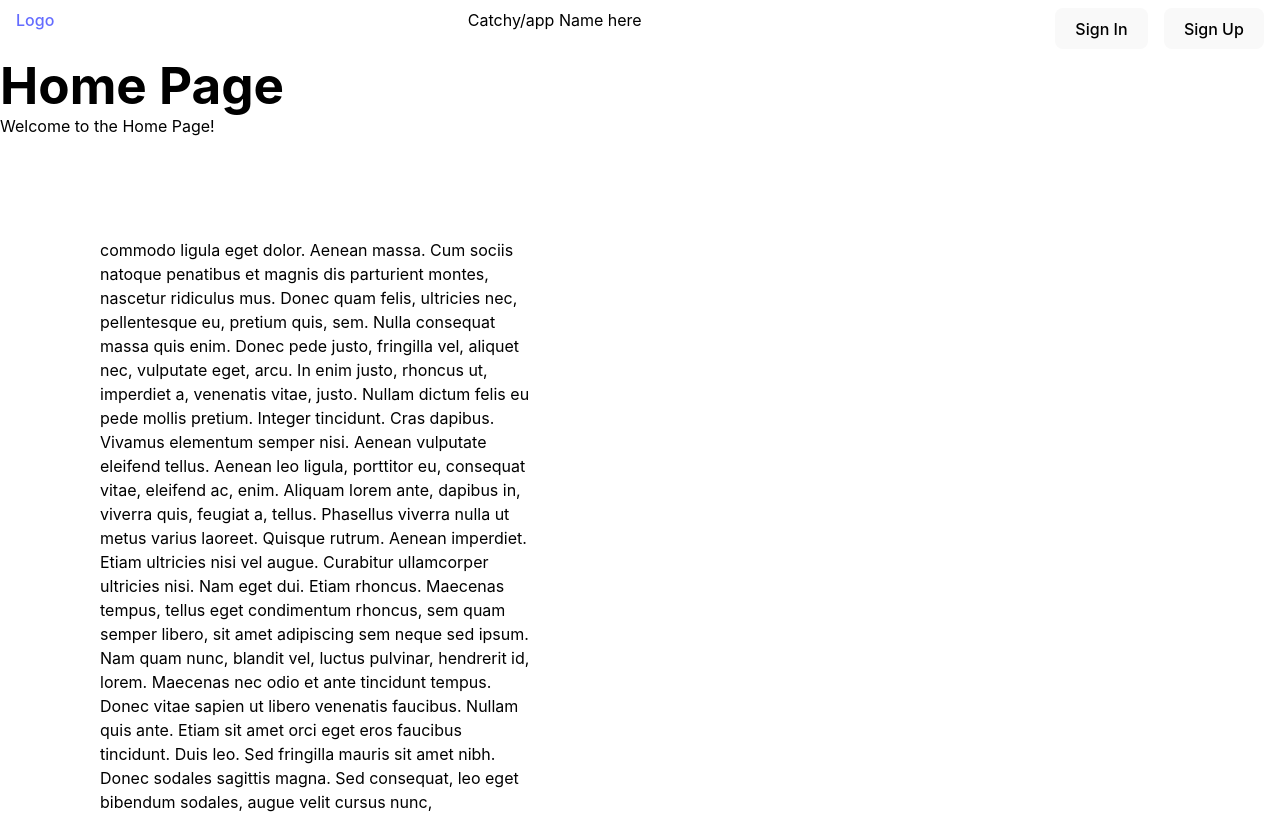
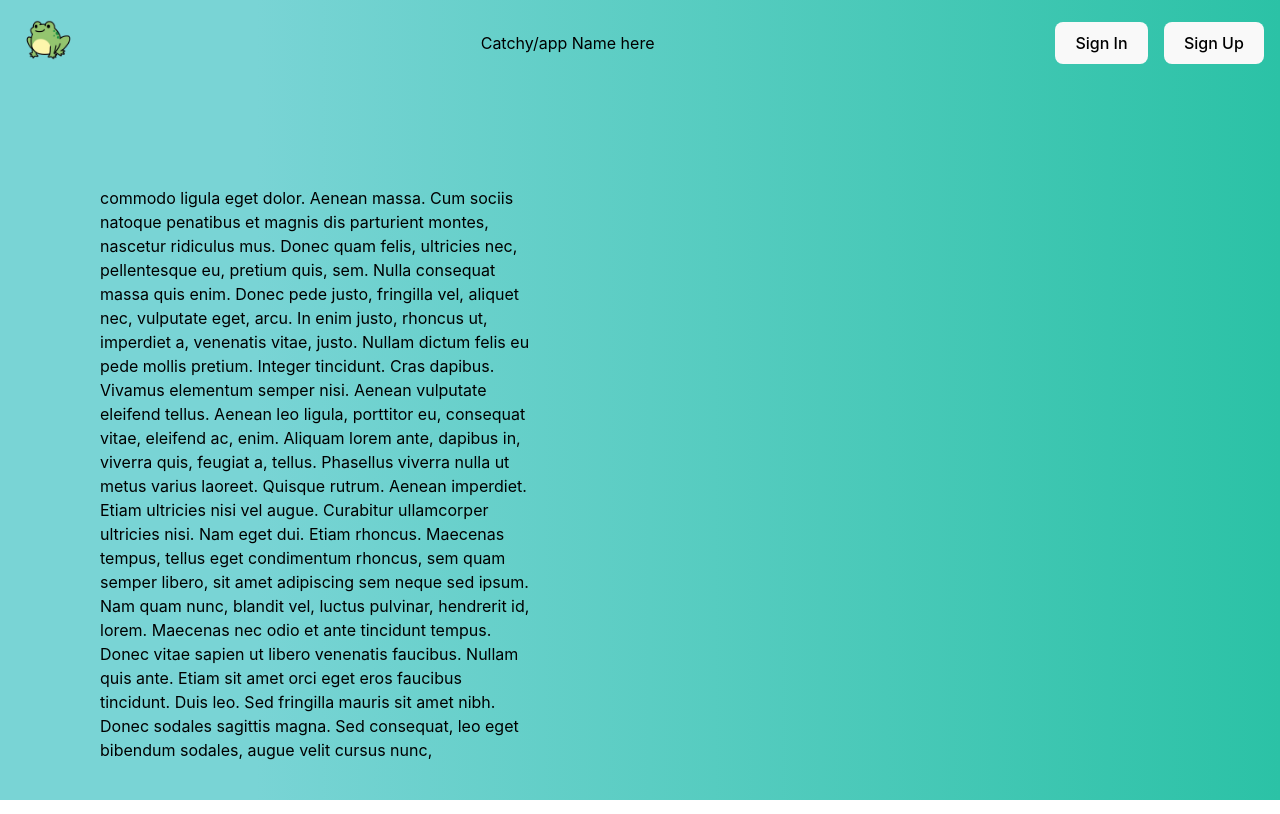
Before and after one commit to boromeot/Leap-Sign, a React (Vite) app: page / in a window 1280 px wide. Built offline with nearby package versions, Linux system fonts and the light colour scheme.

Commit message:
added logo and background color

```diff
--- a/src/components/NavBar.jsx
+++ b/src/components/NavBar.jsx
@@ -1,11 +1,12 @@
 import React from 'react';
 import "../styles/navbar.css";
+import frogImg from "../assets/frog.png";
 
 const NavBar = () => {
   return (
     <nav className='nav-bar'>
       <ul className='nav-bar__list'>
-        <li className='nav-bar__logo'><a href="/">Logo</a></li>
+        <li className='nav-bar__logo'><a href="/"><img className='frog-img' src={frogImg}/></a></li>
         <li className='nav-bar__app-name'>Catchy/app Name here</li>
         {/* conditional to check if user is signed in or not and render approprietly */}
         <li className='nav-bar__user-btns'>
--- a/src/index.css
+++ b/src/index.css
@@ -54,6 +54,15 @@
 body {
   min-width: 320px;
   min-height: 100vh;
+  /* light green to dark green from left side of page to right */
+  background: linear-gradient(
+    90deg,
+    #79D4D5 20%,
+    /* #5BCCC1 25%, */
+    /* #4ECABB 50%, */
+    /* #4ECABB 75%, */
+    #2BC2A6 100%
+  );
 }
 
 h1 {
--- a/src/pages/home.jsx
+++ b/src/pages/home.jsx
@@ -5,12 +5,6 @@
 const HomePage = () => {
   return (
     <>
-    <div>
-      {/* <NavBar /> */}
-      <h1>Home Page</h1>
-      <p>Welcome to the Home Page!</p>
-    </div>
-
     <HomeTextVideo />
     </>
   );
--- a/src/styles/HomeTextVideo.module.css
+++ b/src/styles/HomeTextVideo.module.css
@@ -2,7 +2,7 @@
     display: flex;
     padding: 100px 100px;
     gap: 80px;
-    height: 500px;
+    height: 700px;
 }
 
 .hometext {
--- a/src/styles/navbar.css
+++ b/src/styles/navbar.css
@@ -1,6 +1,7 @@
 nav > ul {
   display: flex;
   justify-content: space-between;
+  align-items: center;
   list-style: none;
 }
 
@@ -12,3 +13,10 @@
   display: flex;
   gap: 1em;
 }
+
+.frog-img {
+  width: 4em;
+  height: 4em;
+  border-radius: 50%;
+  object-fit: cover;
+}
```
Also changed, not shown: src/assets/frog.png (added), src/styles/home.css (added).
